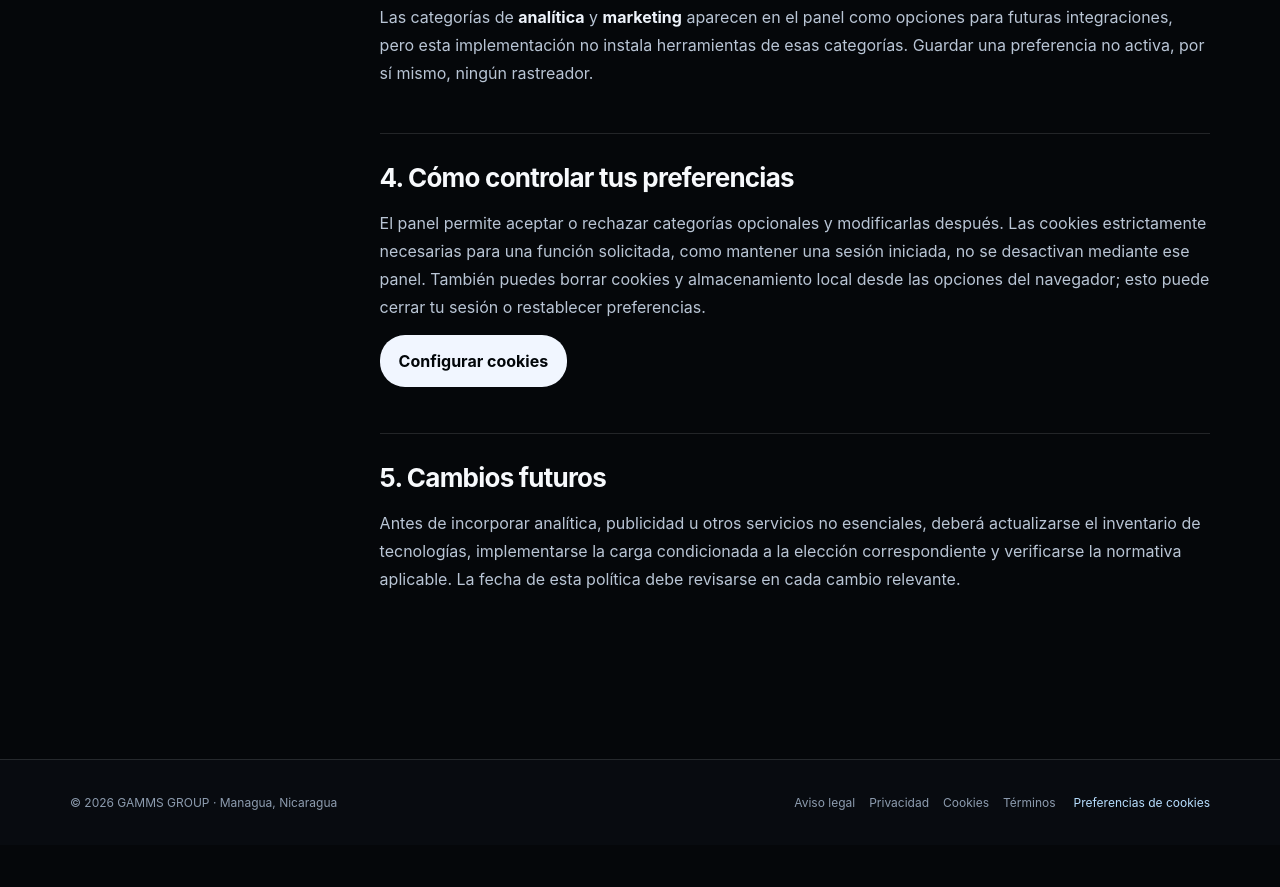
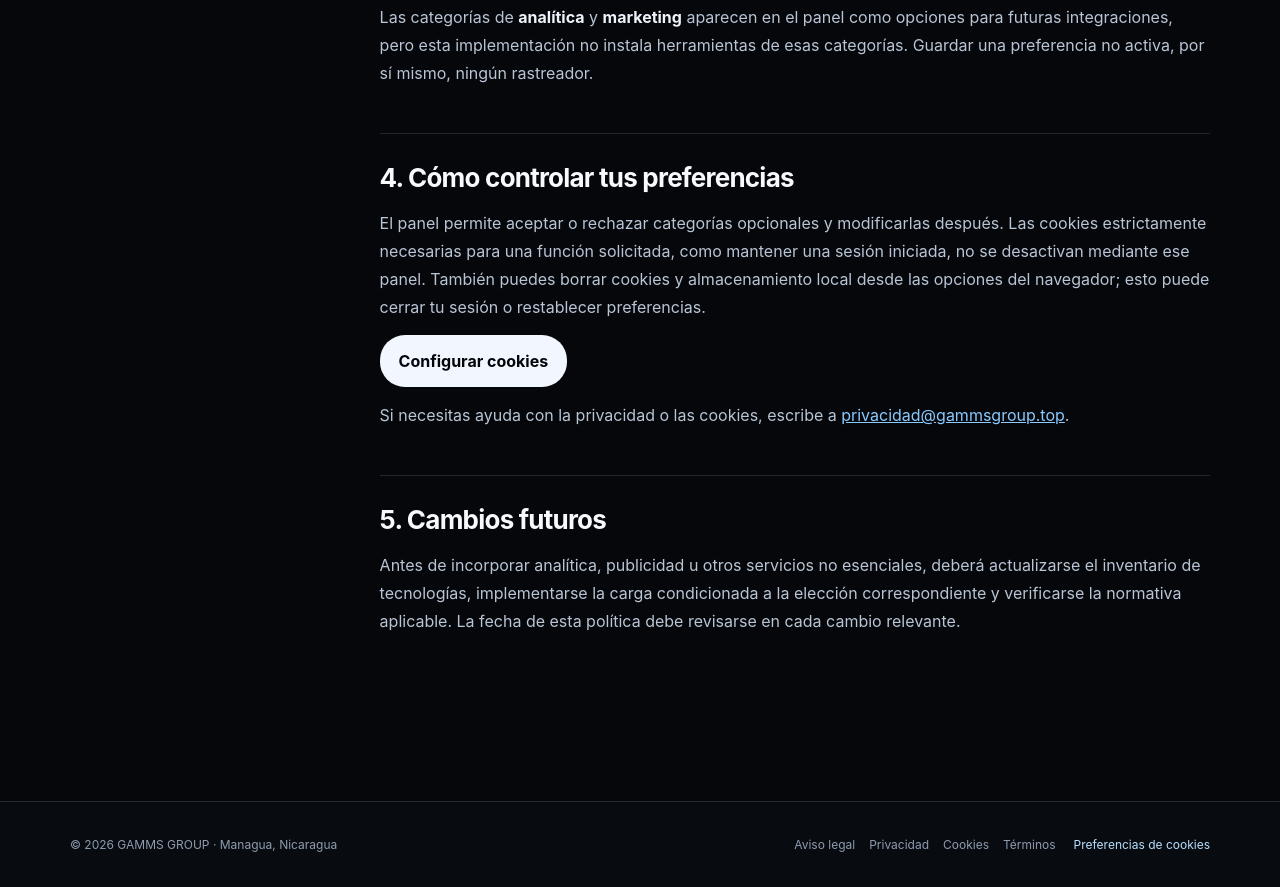
Before and after one commit to gammsstudios-cell/gamms-group-website, a website: page cookies/index.html in a window 1280 px wide. Shown: the part 1410-2297 px from the top of the page. Before the commit the page ends 2255 px from the top, so only its background shows below. Drawn offline with Linux system fonts and the light colour scheme.

Commit message:
docs(legal): incorporar correos verificados de GAMMS GROUP

```diff
--- a/cookies/index.html
+++ b/cookies/index.html
@@ -25,7 +25,7 @@
 <a href="/terminos/" >Términos</a><button type="button" data-cookie-settings>Configurar cookies</button></aside><article class="doc-content"><section class="legal-section"><h2>1. Qué son las cookies y el almacenamiento local</h2><p>Las cookies son pequeños identificadores que el navegador conserva o envía a un sitio. También existen tecnologías como <em>localStorage</em>, que guarda preferencias en el dispositivo y no constituye una cookie HTTP. Ambas se describen aquí con transparencia.</p></section>
 <section class="legal-section"><h2>2. Elementos técnicos identificados en el código</h2><div class="table-scroll"><table><thead><tr><th>Nombre</th><th>Tipo</th><th>Finalidad</th><th>Duración</th></tr></thead><tbody><tr><td><code>GAMMS-ACCOUNT-SESSION</code></td><td>Cookie necesaria; HttpOnly, Secure y SameSite=Lax</td><td>Mantener la sesión de Secret ID si eliges iniciar sesión</td><td>Hasta 30 días o cierre de sesión</td></tr><tr><td><code>gamms-lang</code></td><td>Almacenamiento local</td><td>Recordar el idioma de la interfaz</td><td>Hasta que se borre del navegador</td></tr><tr><td><code>gamms-consent-v1</code></td><td>Almacenamiento local</td><td>Recordar la elección de privacidad y permitir revisarla</td><td>Hasta que se borre del navegador o cambie la versión</td></tr></tbody></table></div><p>Los nombres anteriores proceden del código del sitio. El inventario definitivo debe contrastarse con una auditoría real del navegador, el dominio de producción y las respuestas del proveedor.</p></section>
 <section class="legal-section"><h2>3. Terceros y categorías opcionales</h2><p>Cuando decides abrir el inicio de sesión, se puede cargar el servicio de identidad de <strong>Google</strong>, que puede utilizar sus propios identificadores conforme a su política. La infraestructura de <strong>Cloudflare</strong> puede emplear identificadores estrictamente necesarios para protección y funcionamiento, según la configuración efectiva.</p><p>Las categorías de <strong>analítica</strong> y <strong>marketing</strong> aparecen en el panel como opciones para futuras integraciones, pero esta implementación no instala herramientas de esas categorías. Guardar una preferencia no activa, por sí mismo, ningún rastreador.</p></section>
-<section class="legal-section"><h2>4. Cómo controlar tus preferencias</h2><p>El panel permite aceptar o rechazar categorías opcionales y modificarlas después. Las cookies estrictamente necesarias para una función solicitada, como mantener una sesión iniciada, no se desactivan mediante ese panel. También puedes borrar cookies y almacenamiento local desde las opciones del navegador; esto puede cerrar tu sesión o restablecer preferencias.</p><p><button type="button" class="legal-action" data-cookie-settings>Configurar cookies</button></p></section>
+<section class="legal-section"><h2>4. Cómo controlar tus preferencias</h2><p>El panel permite aceptar o rechazar categorías opcionales y modificarlas después. Las cookies estrictamente necesarias para una función solicitada, como mantener una sesión iniciada, no se desactivan mediante ese panel. También puedes borrar cookies y almacenamiento local desde las opciones del navegador; esto puede cerrar tu sesión o restablecer preferencias.</p><p><button type="button" class="legal-action" data-cookie-settings>Configurar cookies</button></p><p>Si necesitas ayuda con la privacidad o las cookies, escribe a <a href="mailto:privacidad@gammsgroup.top">privacidad@gammsgroup.top</a>.</p></section>
 <section class="legal-section"><h2>5. Cambios futuros</h2><p>Antes de incorporar analítica, publicidad u otros servicios no esenciales, deberá actualizarse el inventario de tecnologías, implementarse la carga condicionada a la elección correspondiente y verificarse la normativa aplicable. La fecha de esta política debe revisarse en cada cambio relevante.</p></section></article></div>
 </main>
 <footer class="legal-footer"><div class="legal-shell"><span>© 2026 GAMMS GROUP · Managua, Nicaragua</span><nav aria-label="Enlaces legales"><a href="/aviso-legal/" >Aviso legal</a>
```
